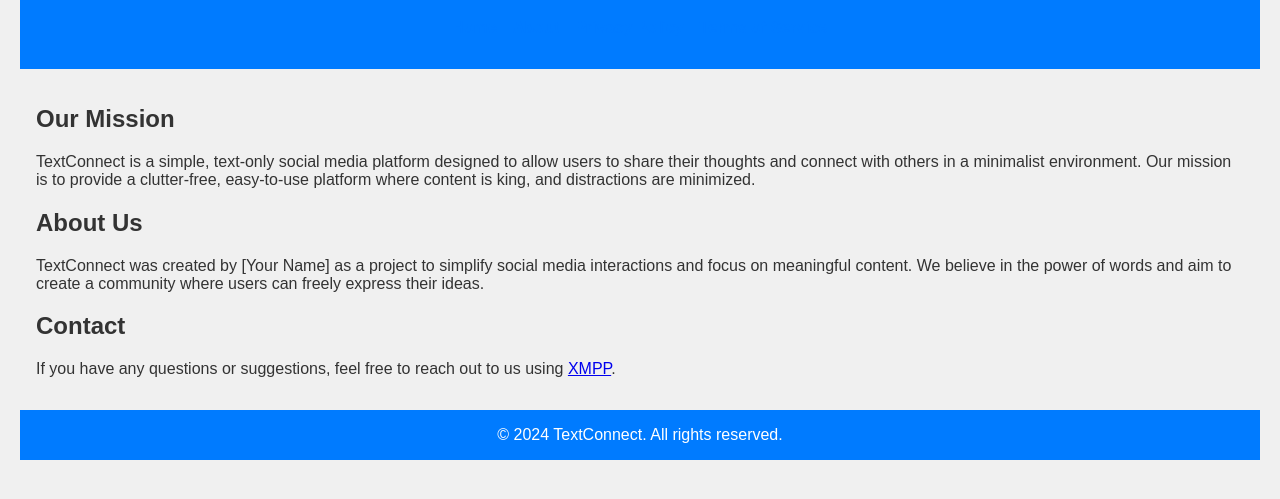
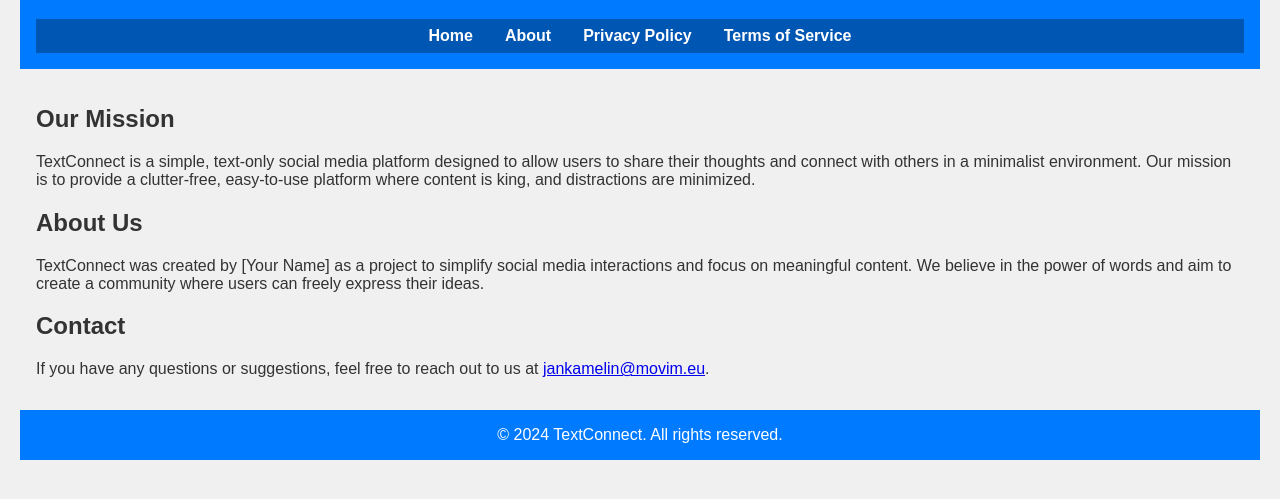
Before and after one commit to jan-Kamelin/TextConnect, a plain HTML site: page about.html in a window 1280 px wide. Shown: the part 97-596 px from the top of the page. Drawn offline with Linux system fonts and the light colour scheme.

Commit message:
Update about.html

```diff
--- a/about.html
+++ b/about.html
@@ -23,14 +23,15 @@
         nav {
             display: flex;
             justify-content: center;
-            gap: 1rem;
-            margin: 1rem 0;
+            background-color: #0056b3;
+            padding: 0.5rem;
         }
 
         nav a {
-            color: #007bff;
+            color: white;
             text-decoration: none;
             font-weight: bold;
+            margin: 0 1rem;
         }
 
         nav a:hover {
@@ -43,6 +44,15 @@
 
         footer p {
             margin: 0;
+        }
+
+        footer a {
+            color: white;
+            text-decoration: none;
+        }
+
+        footer a:hover {
+            text-decoration: underline;
         }
     </style>
 </head>
@@ -64,7 +74,7 @@
         <p>TextConnect was created by [Your Name] as a project to simplify social media interactions and focus on meaningful content. We believe in the power of words and aim to create a community where users can freely express their ideas.</p>
 
         <h2>Contact</h2>
-        <p>If you have any questions or suggestions, feel free to reach out to us using <a href="xmpp:jankamelin@movim.eu">XMPP</a>.</p>
+        <p>If you have any questions or suggestions, feel free to reach out to us at <a href="xmpp:jankamelin@movim.eu">jankamelin@movim.eu</a>.</p>
     </main>
     <footer>
         <p>&copy; 2024 TextConnect. All rights reserved.</p>
```
